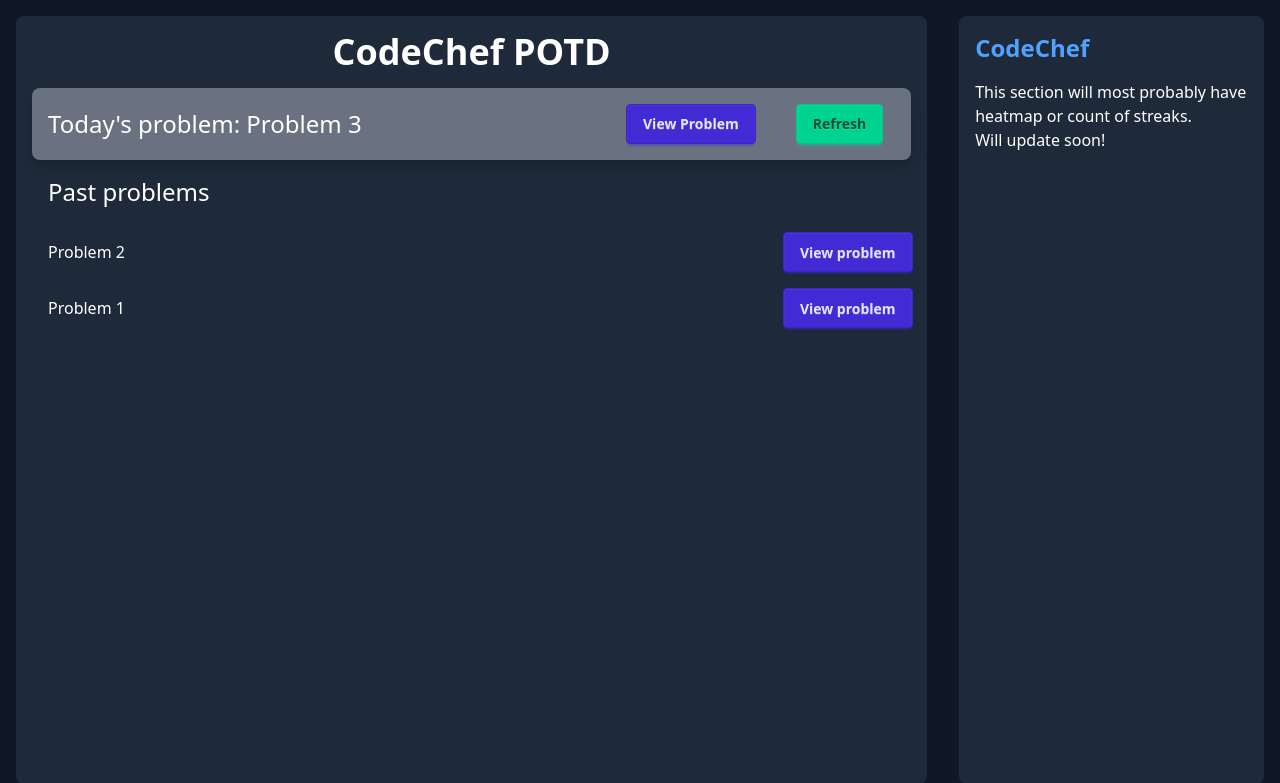
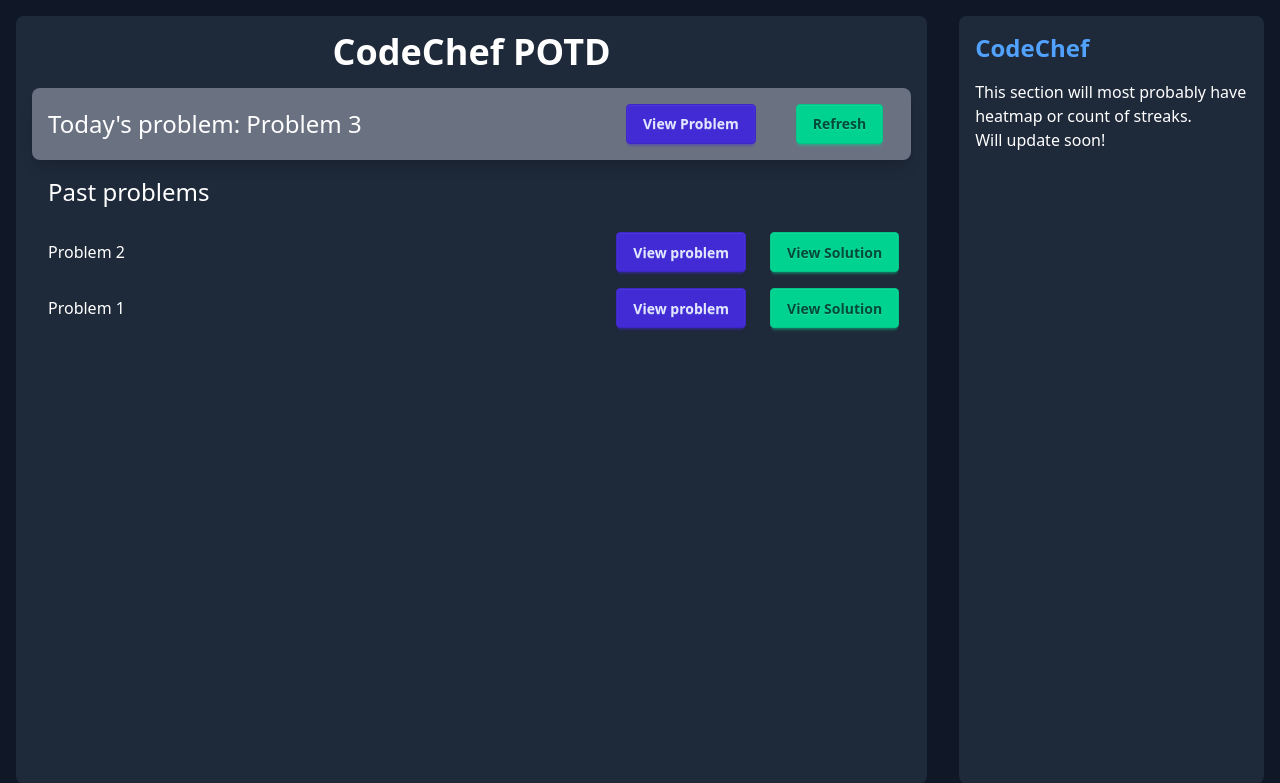
Before and after one commit to AnasDharar/FireSolve, a Django app: page /solve/codechef/ in a window 1280 px wide. Shown: the part 80-863 px from the top of the page. Run offline with Django 4.2, Linux system fonts and the light colour scheme; style sheets or scripts are compiled from the project's sources; some web fonts are replaced.

Commit message:
migration changes

```diff
--- a/platforms/models.py
+++ b/platforms/models.py
@@ -17,7 +17,8 @@
     platform = models.ForeignKey(Platform, on_delete=models.CASCADE)
     problem_id = models.CharField(max_length=50)
     title = models.CharField(max_length=255)
-    solution_url = models.URLField(blank=True, null=True)  # URL to the solution if available
+    solutionurl = models.URLField(blank=True, null=True)  # URL to the solution if available
+    assigned_date = models.DateField(null=True)
 
     class Meta:
         unique_together = ('platform', 'problem_id')
@@ -30,7 +31,6 @@
 class POTDStatus(models.Model): #a new row is made whenever user solved a problem.
     user = models.ForeignKey(User, on_delete=models.CASCADE)
     problem = models.ForeignKey(Problem, on_delete=models.CASCADE)
-    assigned_date = models.DateField()
 
     class Meta:
         unique_together = ('user', 'problem')
--- a/templates/codechef.html
+++ b/templates/codechef.html
@@ -24,12 +24,15 @@
       <div class="flex flex-col w-full">
 
         <div class="flex items-center w-full">
-          <div class="flex items-center p-4 w-full">
+          <div class="flex items-center p-4">
             Problem 2
           </div>
-          <div class="ml-auto mr-3 flex">
+          <div class="ml-auto flex">
             <a href="{{ context.problem_link }}" class="btn btn-primary mx-3">
                 View problem
+            </a>
+            <a href="{{ context.problem_link }}" class="btn btn-success mx-3">
+                View Solution
             </a>
           </div>
         </div>
@@ -38,12 +41,15 @@
       <div class="flex flex-col w-full">
 
         <div class="flex items-center w-full">
-          <div class="flex items-center p-4 w-full">
+          <div class="flex items-center p-4">
             Problem 1
           </div>
-          <div class="ml-auto mr-3 flex">
+          <div class="ml-auto flex">
             <a href="{{ context.problem_link }}" class="btn btn-primary mx-3">
                 View problem
+            </a>
+            <a href="{{ context.problem_link }}" class="btn btn-success mx-3">
+                View Solution
             </a>
           </div>
         </div>
```
Also changed, not shown: platforms/migrations/0001_initial.py, platforms/migrations/0002_problem_solutionurl.py (added), platforms/migrations/0003_remove_potdstatus_assigned_date_and_more.py (added).
